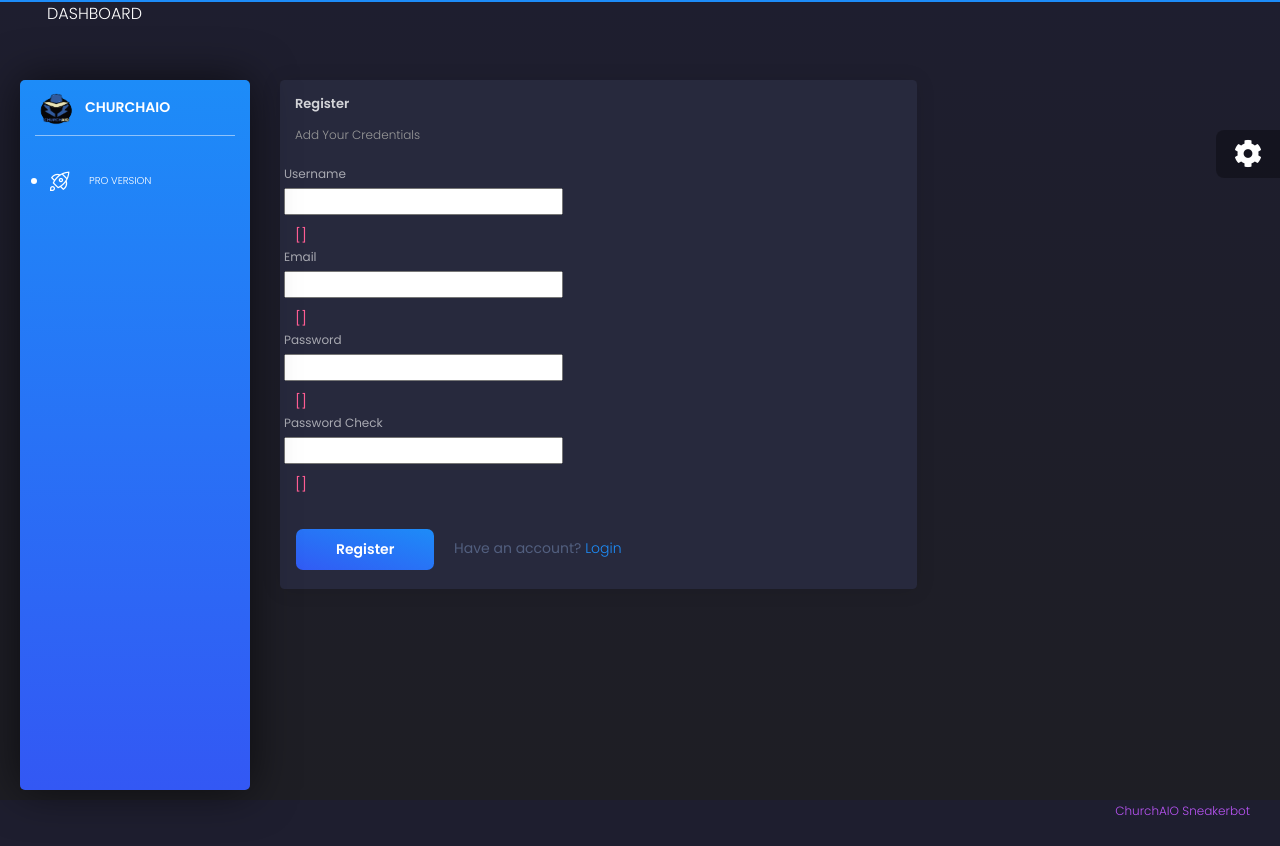
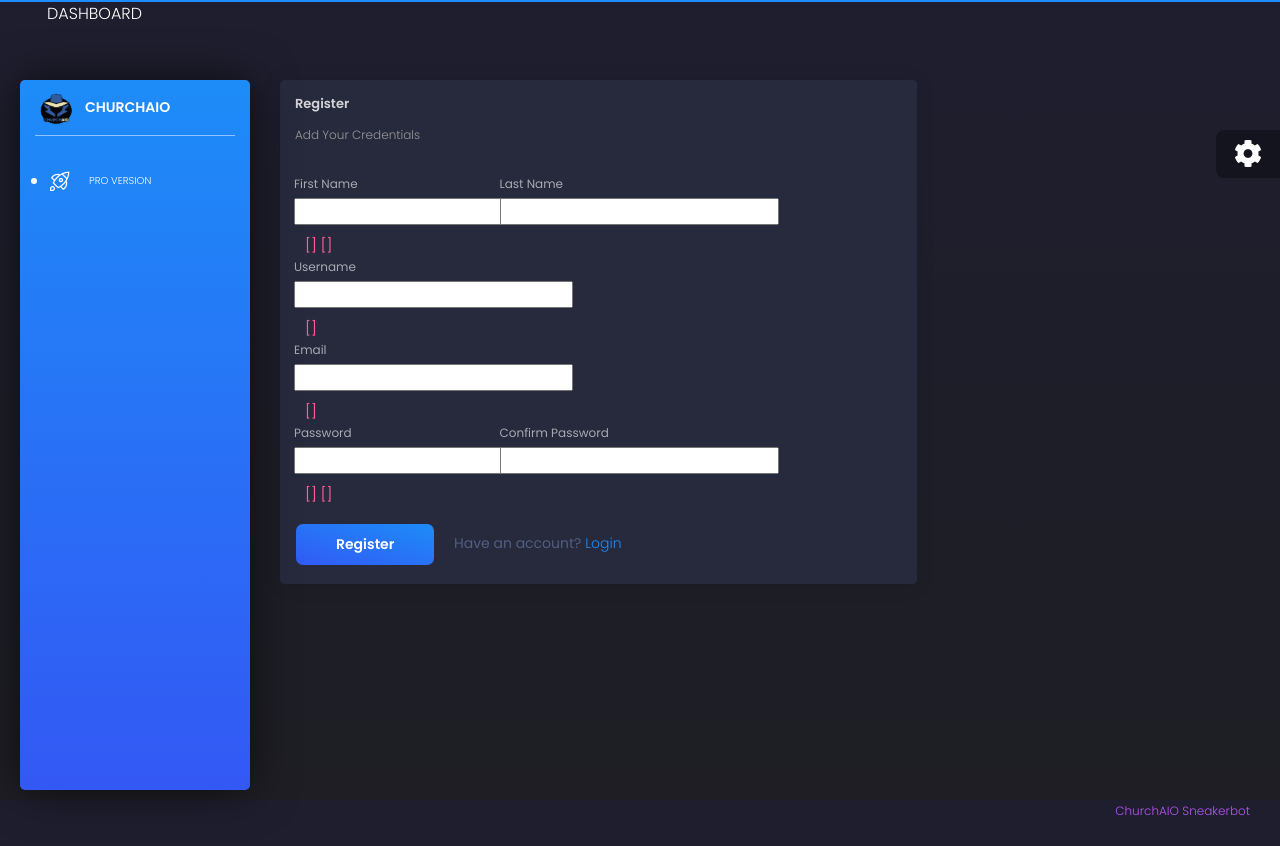
Before and after one commit to z4forzubair/sneakerbot, a Django app: template sneakerbot_backend/templates/accounts/register.html in a window 1280 px wide. Run offline with Django 3.2, Linux system fonts and the light colour scheme; the template is opened without the code that fills it, so the values that code supplies are empty, except form fields; tables that the repository leaves empty hold one stand-in row (values such as "Sample post"); form fields are guessed from the names that the template uses; some libraries are stand-ins or nearby versions.

Commit message:
fixed signin and signup pages issue

```diff
--- a/sneakerbot_backend/static/assets/css/churchaio-styling.css
+++ b/sneakerbot_backend/static/assets/css/churchaio-styling.css
@@ -25,3 +25,7 @@
 .profile-right-margin{
     margin-right: 25px;
 }
+
+.signup-card-body{
+    padding: 25px 25px 0 !important;
+}
--- a/sneakerbot_backend/templates/accounts/register.html
+++ b/sneakerbot_backend/templates/accounts/register.html
@@ -35,10 +35,27 @@
 
                     {% else %}
 
-                        <div class="card-body">
+                        <div class="signup-card-body card-body">
 
                             <div class="row">
-                                <div class="col-md-3 px-md-1">
+                                <div class="col-md-4 px-md-1">
+                                    <div class="form-group">
+                                        <label>First Name</label>
+                                        {{ form.first_name }}
+                                    </div>
+                                </div>
+                                <div class="col-md-4 px-md-1">
+                                    <div class="form-group">
+                                        <label>Last Name</label>
+                                        {{ form.last_name }}
+                                    </div>
+                                </div>
+                            </div>
+                            <span class="text-danger">{{ form.first_name.errors }}</span>
+                            <span class="text-danger">{{ form.last_name.errors }}</span>
+
+                            <div class="row">
+                                <div class="col-md-4 px-md-1">
                                     <div class="form-group">
                                         <label>Username</label>
                                         {{ form.username }}
@@ -48,7 +65,7 @@
                             <span class="text-danger">{{ form.username.errors }}</span>
 
                             <div class="row">
-                                <div class="col-md-3 px-md-1">
+                                <div class="col-md-4 px-md-1">
                                     <div class="form-group">
                                         <label>Email</label>
                                         {{ form.email }}
@@ -58,23 +75,20 @@
                             <span class="text-danger">{{ form.email.errors }}</span>
 
                             <div class="row">
-                                <div class="col-md-3 px-md-1">
+                                <div class="col-md-4 px-md-1">
                                     <div class="form-group">
                                         <label>Password</label>
                                         {{ form.password1 }}
                                     </div>
                                 </div>
-                            </div>
-                            <span class="text-danger">{{ form.password1.errors }}</span>
-
-                            <div class="row">
-                                <div class="col-md-3 px-md-1">
+                                <div class="col-md-4 px-md-1">
                                     <div class="form-group">
-                                        <label>Password Check</label>
+                                        <label>Confirm Password</label>
                                         {{ form.password2 }}
                                     </div>
                                 </div>
                             </div>
+                            <span class="text-danger">{{ form.password1.errors }}</span>
                             <span class="text-danger">{{ form.password2.errors }}</span>
 
                         </div>
```
Also changed, not shown: authentication/forms.py (+24 -9 lines), authentication/views.py (+7 -2 lines).
